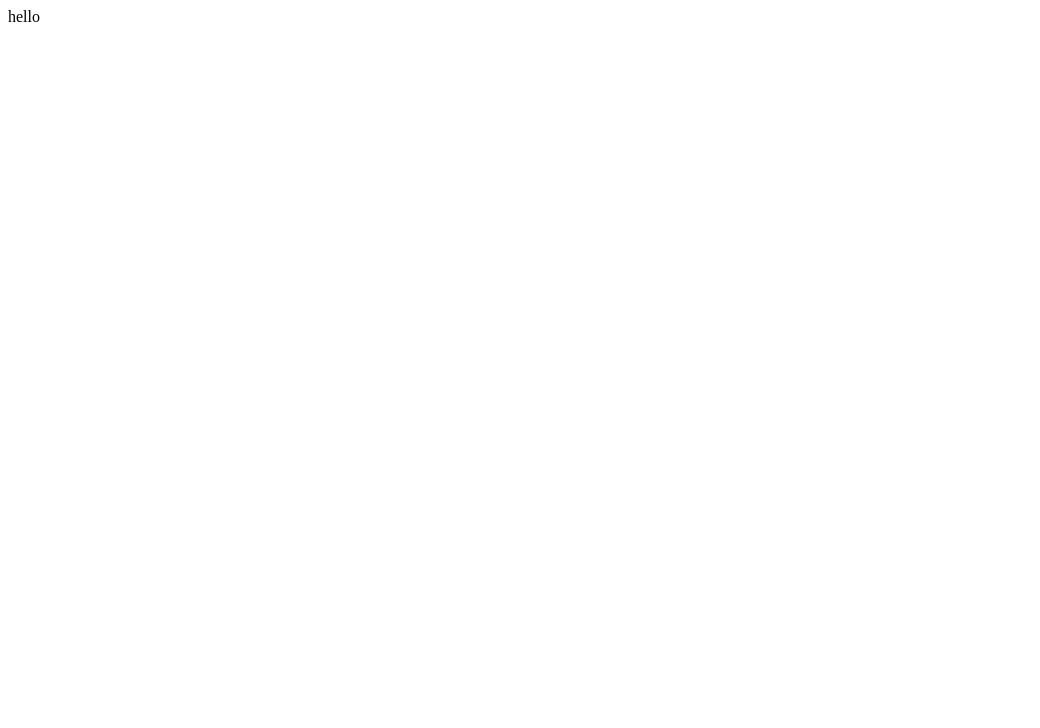
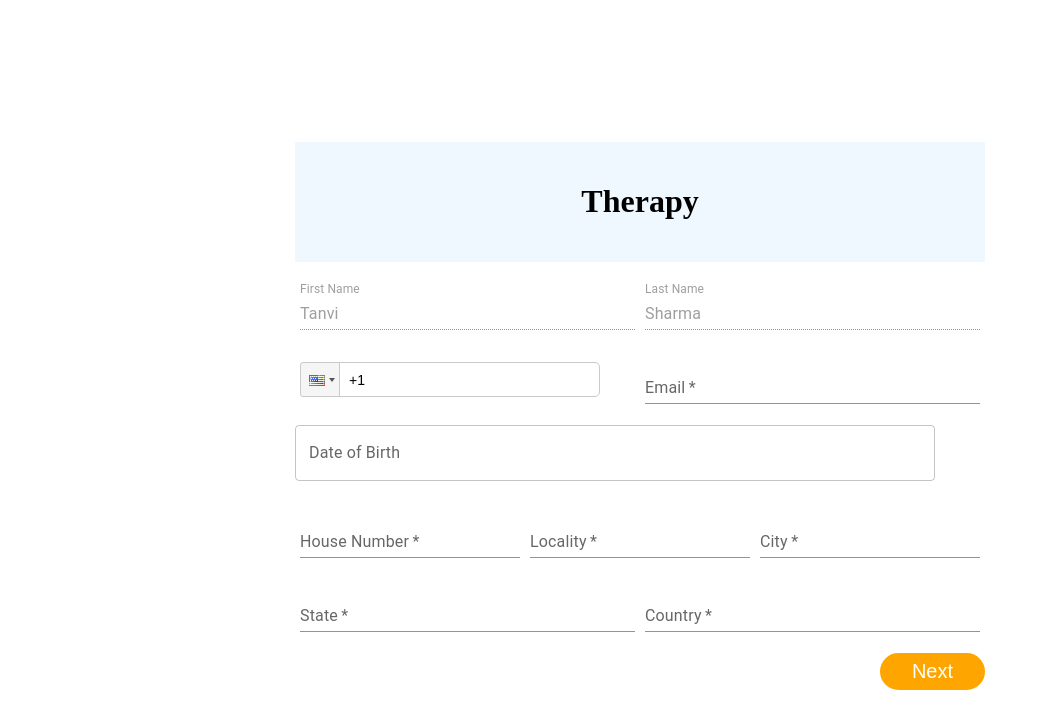
Before and after one commit to tanie05/Therapy-appointment-app, a React (Vite) app in the folder Frontend/: page / in a window 1280 px wide. Shown: the top 728 px of the page, without its empty margins (0-1040 px from the left). Built offline with nearby package versions, Linux system fonts and the light colour scheme.

Commit message:
designed therapy form

```diff
--- a/Frontend/src/App.jsx
+++ b/Frontend/src/App.jsx
@@ -1,9 +1,11 @@
+import Home from "./Pages/HomePage/Home"
+
 function App() {
 
   return (
-    <>
-      hello
-    </>
+    <div>
+      <Home/>
+    </div>
   )
 }
 
--- /dev/null
+++ b/Frontend/src/Components/TherapyHeader.jsx
@@ -0,0 +1,11 @@
+import React from 'react'
+
+export default function TherapyHeader() {
+  return (
+    <div className='therapy-header-container'>
+        <h1>
+            Therapy
+        </h1>
+    </div>
+  )
+}
--- /dev/null
+++ b/Frontend/src/Components/TherapyPage1.jsx
@@ -0,0 +1,140 @@
+import React, { useState } from "react";
+import TextField from "@mui/material/TextField";
+import { AdapterDayjs } from "@mui/x-date-pickers/AdapterDayjs";
+import { LocalizationProvider } from "@mui/x-date-pickers/LocalizationProvider";
+import { DatePicker } from "@mui/x-date-pickers/DatePicker";
+import "../Pages/HomePage/home.css";
+import PhoneInput from "react-phone-input-2";
+import "react-phone-input-2/lib/style.css";
+
+export default function TherapyPage1({ formData, onFormDataChange }) {
+  const handleInputChange = (e) => {
+    const { name, value } = e.target;
+    onFormDataChange({ [name]: value });
+  };
+
+  function handlePhoneChange(value) {
+    onFormDataChange({ phone: value });
+  }
+
+  function handleDateChange(value) {
+    const dobString = value.$d;
+    const dobDate = new Date(dobString);
+    onFormDataChange({ dob: dobDate });
+  }
+
+  return (
+    <div className="therapy-form-one-container">
+      <form>
+        <div className="therapy-row">
+          <TextField
+            className="therapy-form-field"
+            label="First Name"
+            variant="standard"
+            name="firstName"
+            value={formData.name.firstName}
+            onChange={handleInputChange}
+            disabled
+          />
+          <br />
+          <TextField
+            className="therapy-form-field"
+            label="Last Name"
+            variant="standard"
+            name="lastName"
+            value={formData.name.lastName}
+            onChange={handleInputChange}
+            disabled
+          />
+        </div>
+        <div className="therapy-row">
+
+          <PhoneInput
+            className="therapy-form-field therapy-phone"
+            country={"us"}
+            value={formData.phone}
+            onChange={handlePhoneChange}
+            name="phone"
+          />
+
+        <TextField
+            className="therapy-form-field"
+            variant="standard"
+            required
+            type={"email"}
+            name="email"
+            label="Email"
+            value={formData.email}
+            onChange={handleInputChange}
+          />
+        </div>
+
+
+
+        <div>
+          <LocalizationProvider dateAdapter={AdapterDayjs}>
+            <DatePicker
+            className="therapy-description"
+              label="Date of Birth"
+              value={formData.dob}
+              onChange={handleDateChange}
+              name="dob"
+            />
+          </LocalizationProvider>
+        </div>
+
+        <div className="address-container">
+          <div className="address-row">
+            <TextField
+              required
+              className="therapy-form-field"
+              label="House Number"
+              variant="standard"
+              name="houseno"
+              value={formData.houseno}
+              onChange={handleInputChange}
+            />
+            <TextField
+              required
+              className="therapy-form-field"
+              label="Locality"
+              variant="standard"
+              name="locality"
+              value={formData.locality}
+              onChange={handleInputChange}
+            />
+            <TextField
+              required
+              className="therapy-form-field"
+              label="City"
+              variant="standard"
+              name="city"
+              value={formData.city}
+              onChange={handleInputChange}
+            />
+          </div>
+          <div className="address-row">
+            <TextField
+              required
+              className="therapy-form-field"
+              label="State"
+              variant="standard"
+              name="state"
+              value={formData.state}
+              onChange={handleInputChange}
+            />
+            <TextField
+              required
+              className="therapy-form-field"
+              label="Country"
+              variant="standard"
+              name="country"
+              value={formData.country}
+              onChange={handleInputChange}
+            />
+          </div>
+        </div>
+      </form>
+    </div>
+  );
+}
--- /dev/null
+++ b/Frontend/src/Components/TherapyPage2.jsx
@@ -0,0 +1,82 @@
+import React, { useState } from "react";
+import { DemoContainer } from "@mui/x-date-pickers/internals/demo";
+import { AdapterDayjs } from "@mui/x-date-pickers/AdapterDayjs";
+import { LocalizationProvider } from "@mui/x-date-pickers/LocalizationProvider";
+import { DateTimePicker } from "@mui/x-date-pickers/DateTimePicker";
+import TextField from "@mui/material/TextField";
+
+export default function TherapyPage2({ formData, onFormDataChange }) {
+  const handleInputChange = (e) => {
+    const { name, value } = e.target;
+    onFormDataChange({ [name]: value });
+  };
+
+  const addAppointmentTime = (name, value) => {
+    const dateTime = new Date(value.$d);
+    onFormDataChange({ [name]: dateTime });
+  };
+
+  return (
+    <LocalizationProvider dateAdapter={AdapterDayjs}>
+      <DemoContainer components={["DateTimePicker"]}>
+        <div className="therapy-row">
+          <DateTimePicker
+            name="time1"
+            value={formData.time1}
+            className="therapy-form-field"
+            label="Appointment time 1"
+            onChange={(val) => addAppointmentTime("time1", val)}
+          />
+          <DateTimePicker
+            name="time2"
+            value={formData.time2}
+            className="therapy-form-field"
+            label="Appointment time 2"
+            onChange={(val) => addAppointmentTime("time2", val)}
+          />
+        </div>
+
+        <div className="therapy-row">
+          <DateTimePicker
+            name="time3"
+            value={formData.time3}
+            className="therapy-form-field"
+            label="Appointment time 3"
+            onChange={(val) => addAppointmentTime("time3", val)}
+          />
+          <DateTimePicker
+            name="time4"
+            value={formData.time4}
+            className="therapy-form-field"
+            label="Appointment time 4"
+            onChange={(val) => addAppointmentTime("time4", val)}
+          />
+        </div>
+
+        <div className="therapy-row">
+          <TextField
+            required
+            className="therapy-form-field"
+            label="Health Plan Name"
+            variant="standard"
+            name="healthPlan"
+            value={formData.healthPlan}
+            onChange={handleInputChange}
+          />
+        </div>
+
+        <div>
+          <textarea
+            required
+            className="therapy-form-field therapy-description"
+            name="description"
+            rows="10"
+            placeholder="Briefly describe your reason to seek therapy"
+            value={formData.description}
+            onChange={handleInputChange}
+          />
+        </div>
+      </DemoContainer>
+    </LocalizationProvider>
+  );
+}
--- /dev/null
+++ b/Frontend/src/Pages/HomePage/Home.css
@@ -0,0 +1,86 @@
+.therapy-row {
+    display: flex;
+    justify-content: space-between;
+    align-items: center;
+    margin-bottom: 16px;
+  }
+
+  .address-container {
+    margin-top: 24px;
+  }
+
+  .address-row {
+    display: flex;
+    justify-content: space-between;
+    margin-bottom: 16px;
+  }
+
+  .therapy-form-field {
+    flex: 1;
+    margin: 5px !important;
+  }
+
+  .form-container{
+    display: flex;
+    flex-direction: column;
+    justify-content: center;
+    align-items: center;
+    width: max-content;
+    margin: auto;
+    height: 100vh;
+  }
+
+  .therapy-form-nav-btn{
+    font-size: 20px;
+    padding: 5px 30px;
+    border-radius: 20px;
+    text-decoration: underline;
+    cursor: pointer;
+    border: none;
+    align-self: flex-start;
+    color: orange;
+    background-color: white;
+
+  }
+
+  .therapy-form-submit-btn{
+    font-size: 20px;
+    padding: 5px 30px;
+    border-radius: 20px;
+    text-decoration: none;
+    cursor: pointer;
+    border: none;
+    align-self: flex-end;
+    background-color: orange;
+    border: orange 2px solid;
+    color: white;
+  }
+
+ .therapy-btn-container{
+    display: flex;
+    width: 100%;
+    justify-content: space-between;
+    margin: 10px;
+ }
+
+ .therapy-header-container{
+    display: flex;
+    height: 15vh;
+    align-items: center;
+    margin: 15px;
+    background-color: aliceblue;
+    width: 100%;
+    justify-content: center;
+
+ }
+
+ .therapy-description{
+    width: 80vh;
+ }
+ .therapy-phone{
+   align-self: center;
+ }
+
+ .form-container{
+  height: 100vh;
+ }
--- /dev/null
+++ b/Frontend/src/Pages/HomePage/Home.jsx
@@ -0,0 +1,60 @@
+import React, { useState } from "react";
+import TherapyPage1 from "../../Components/TherapyPage1";
+import TherapyPage2 from "../../Components/TherapyPage2";
+import './home.css';
+import TherapyHeader from "../../Components/TherapyHeader";
+const Home = () => {
+  const [formData, setFormData] = useState({
+    name: {
+      firstName: "Tanvi",
+      lastName: "Sharma"
+    }
+  });
+
+  const [step, setStep] = useState(1);
+
+  const handleFormDataChange = (newData) => {
+    setFormData({ ...formData, ...newData });
+  };
+
+  const handleNext = () => {
+    setStep(step + 1);
+  };
+
+  const handleFormSubmit = async () => {
+    console.log(formData);
+  };
+
+  const handleBack = () => {
+    setStep(step - 1);
+  };
+
+  return (
+
+    <div className="form-container">
+      <TherapyHeader/>
+      {step === 1 && (
+        <TherapyPage1
+          formData={formData}
+          onFormDataChange={handleFormDataChange}
+        />
+      )}
+      {step === 2 && (
+        <TherapyPage2
+          formData={formData}
+          onFormDataChange={handleFormDataChange}
+        />
+      )}
+
+      {step < 2 && <button onClick={handleNext} className="therapy-form-submit-btn">Next</button>}
+      {step === 2 && (
+        <div className="therapy-btn-container">
+          <button onClick={handleBack} className="therapy-form-nav-btn">Back</button>
+          <button onClick={handleFormSubmit} className="therapy-form-submit-btn">Submit</button>
+        </div>
+      )}
+    </div>
+  );
+};
+
+export default Home;
```
Also changed, not shown: Frontend/src/Pages/Profile/profile.css (deleted), Frontend/src/Pages/Profile/profile.js (deleted).
